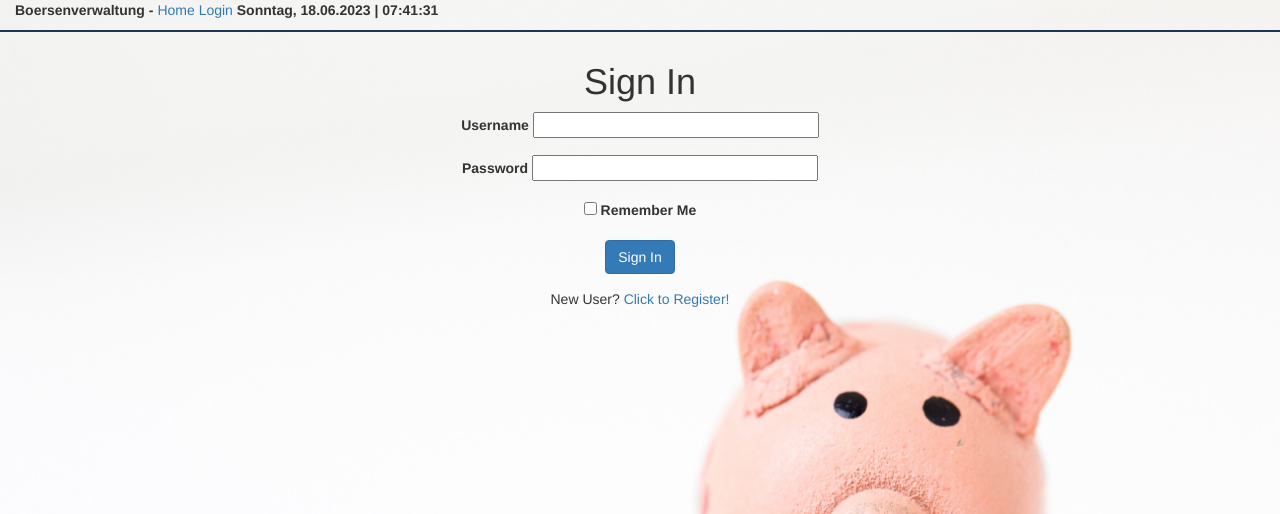
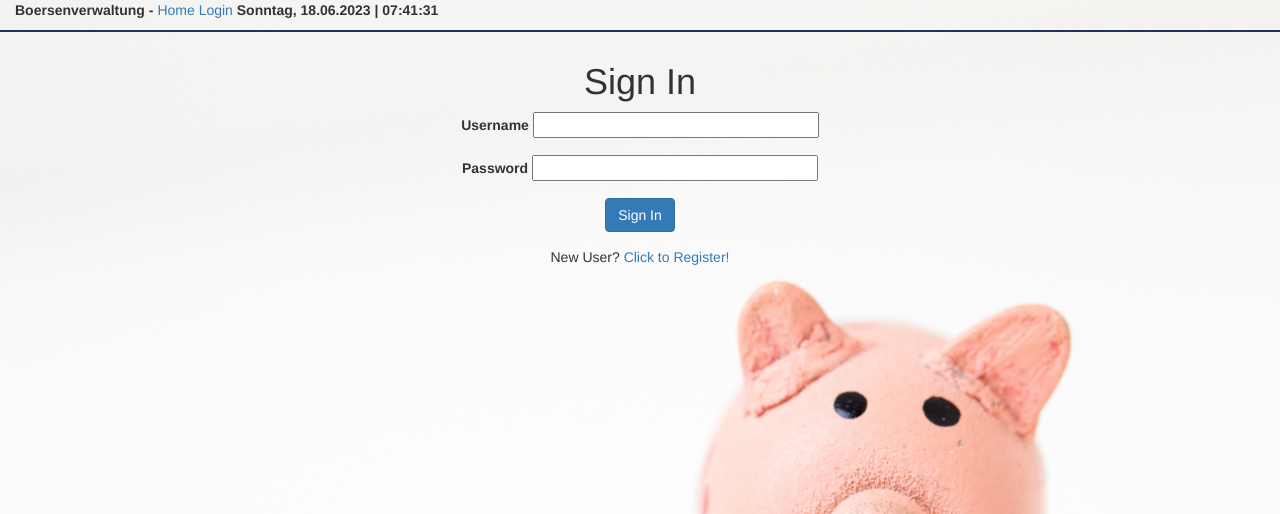
Before and after one commit to knolukas/boersenverwaltung, a Flask app: page /login in a window 1280 px wide. Shown: the top 514 px of the page. Run offline with Flask 3, Linux system fonts and the light colour scheme; some libraries are stand-ins or nearby versions.

Commit message:
login neu

```diff
--- a/app/templates/login.html
+++ b/app/templates/login.html
@@ -20,12 +20,6 @@
                     {% endfor %}
                 </div>
                 <div class="form-group">
-                    <div class="form-check">
-                        {{ form.remember_me() }}
-                        {{ form.remember_me.label }}
-                    </div>
-                </div>
-                <div class="form-group">
                     {{ form.submit(class="btn btn-primary") }}
                 </div>
             </form>
```
